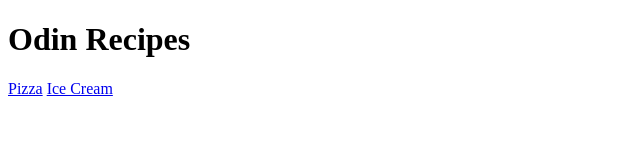
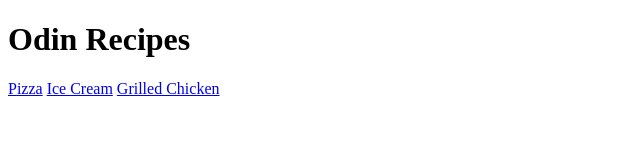
Before and after one commit to gdemko6/odin-recipes, a plain HTML site: page index.html in a window 1280 px wide. Shown: the whole page, without its empty margins (0-640 px from the left). Drawn offline with Linux system fonts and the light colour scheme.

Commit message:
Add link to grilled-chicken.html from index.html

```diff
--- a/index.html
+++ b/index.html
@@ -9,5 +9,6 @@
     <h1>Odin Recipes</h1>
     <a href="./recipes/pizza.html" target="_blank">Pizza</a>
     <a href="./recipes/ice-cream.html" target="_blank">Ice Cream</a>
+    <a href="./recipes/grilled-chicken.html" target="_blank">Grilled Chicken</a>
 </body>
 </html>
```
